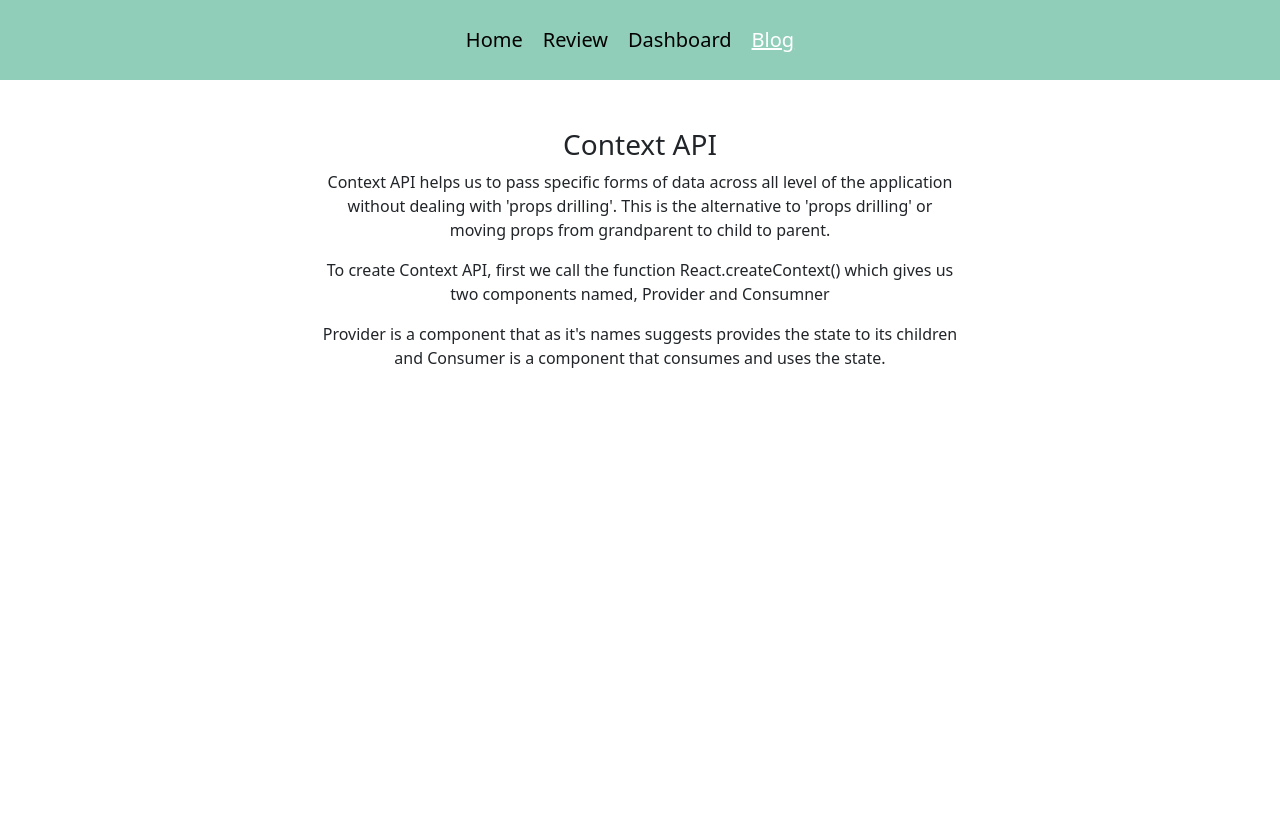
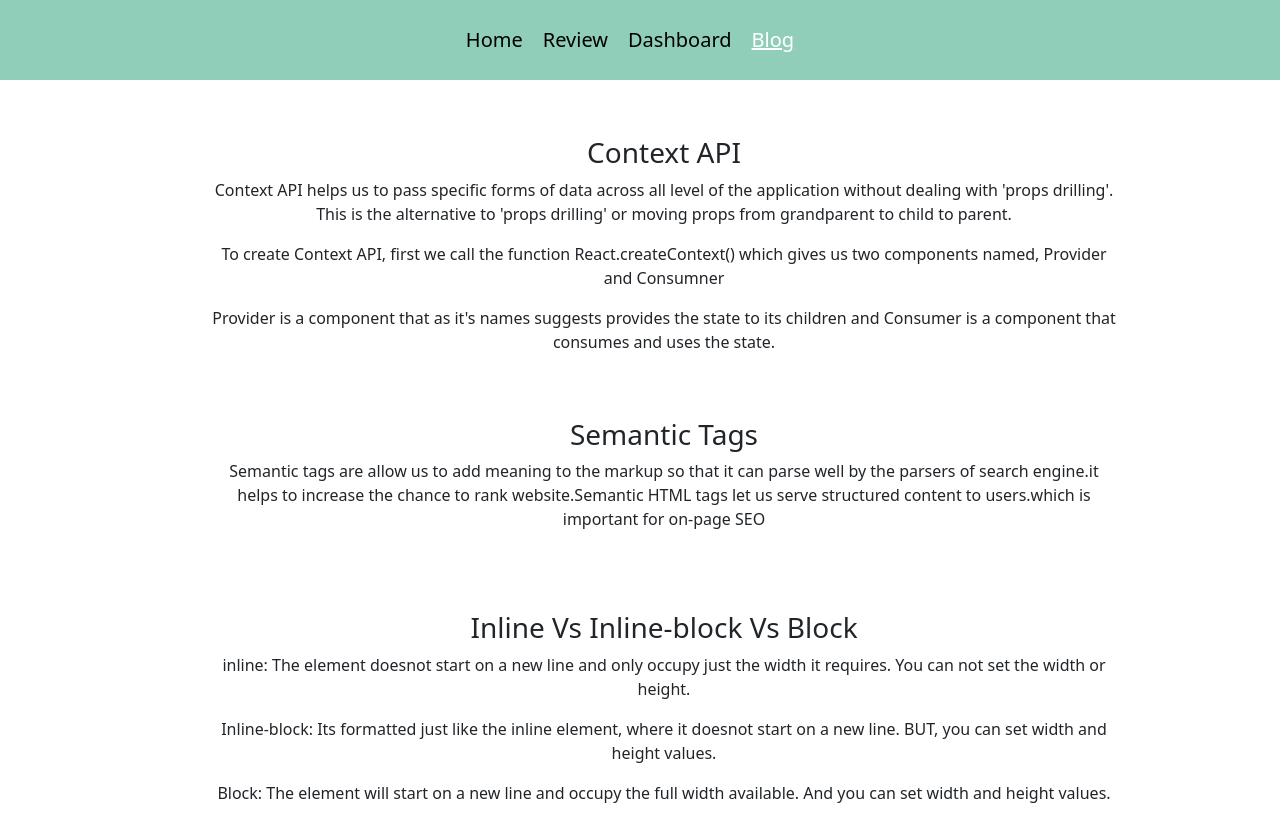
Before and after one commit to PranoySarker/O-clock-analysis, a React (Create React App) app: page /blog in a window 1280 px wide. Before the commit the page ends 800 px from the top, so only its background shows below. Built offline with nearby package versions, Linux system fonts and the light colour scheme.

Commit message:
blog complete

```diff
--- a/src/components/Blog/Blog.js
+++ b/src/components/Blog/Blog.js
@@ -2,8 +2,8 @@ import React from 'react';
 
 const Blog = () => {
     return (
-        <div className='text-center' style={{ display: 'flex', justifyContent: 'center' }}>
-            <div className='first mt-5 w-50 '>
+        <div className='d-inline-block ps-5 w-75 mt-2' >
+            <div className='mt-5 mb-3  col-centered'>
                 <h3>Context API</h3>
                 <p>Context API helps us to pass specific forms of data across all level of the application without dealing with 'props drilling'.
                     This is the alternative to 'props drilling' or moving props from grandparent to child to parent.
@@ -11,6 +11,22 @@ const Blog = () => {
                 <p>To create Context API, first we call the function React.createContext() which gives us two components named, Provider and Consumner</p>
                 <p>Provider is a component that as it's names suggests provides the state to its children and Consumer is a component that consumes and uses the state.</p>
             </div>
+
+            <div className='mt-5  p-3'>
+                <h3>Semantic Tags</h3>
+                <p>Semantic tags are allow us to add meaning to the markup so that it can parse well by the parsers of search engine.it helps to increase the chance to rank website.Semantic HTML tags let us serve structured content to users.which is important for on-page SEO</p>
+            </div>
+            <div className='mt-5 pb-3'>
+                <h3>Inline Vs Inline-block Vs Block</h3>
+                <p>inline: The element doesnot start on a new line and only occupy just the width it requires. You can not set the width or height.
+                </p>
+                <p>
+                    Inline-block: Its formatted just like the inline element, where it doesnot start on a new line. BUT, you can set width and height values.
+                </p>
+                <p>
+                    Block: The element will start on a new line and occupy the full width available. And you can set width and height values.
+                </p>
+            </div>
         </div >
     );
 };
```
